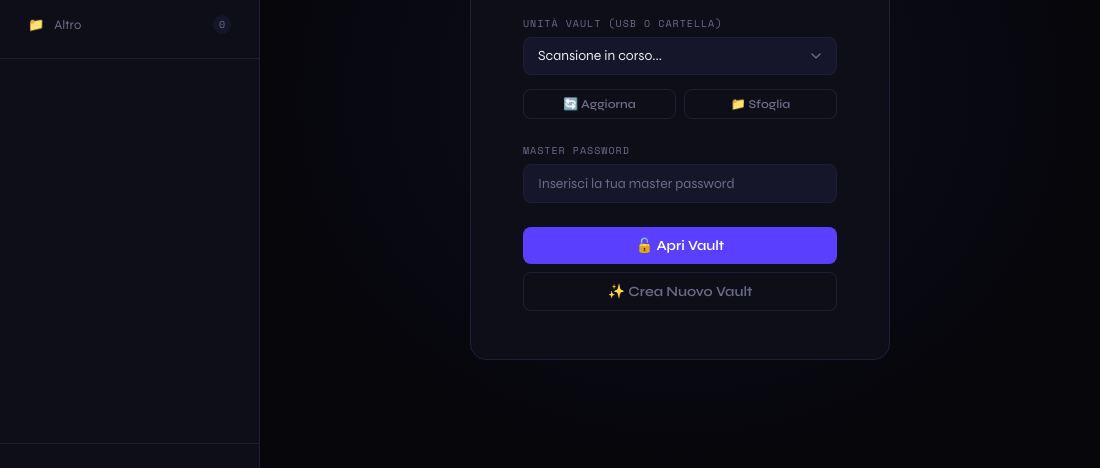
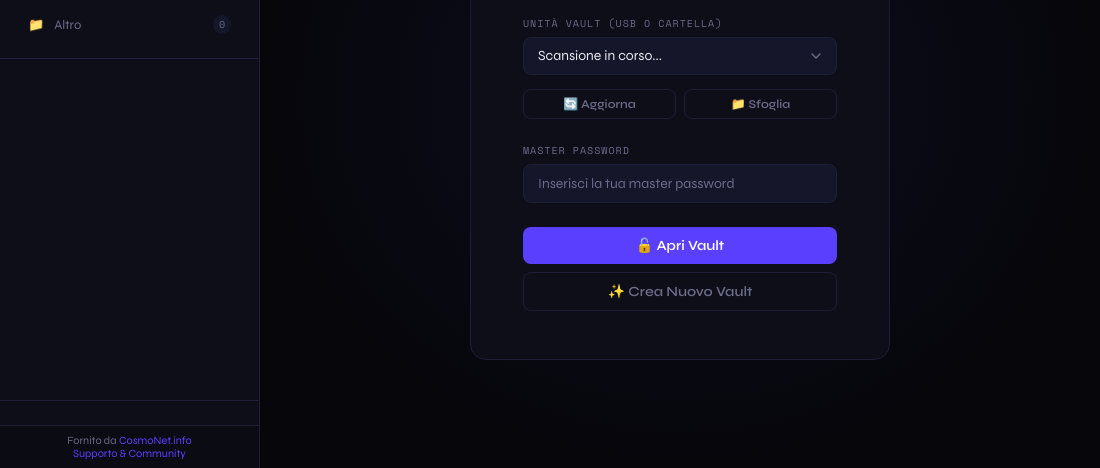
Before and after one commit to CosmoNetinfo/VaultKey, an Electron app: page index.html in a window 1100 px wide. Shown: the part 332-800 px from the top of the page. Drawn offline with nearby package versions, Linux system fonts and the light colour scheme; no server answers.

Commit message:
feat: add branding and support forum links

```diff
--- a/index.html
+++ b/index.html
@@ -866,6 +866,24 @@
         flex: 1;
         font-size: 12px;
       }
+
+      .branding-footer {
+        padding: 8px 12px;
+        font-size: 11px;
+        color: var(--text-dim);
+        border-top: 1px solid var(--border);
+        text-align: center;
+        background: rgba(0,0,0,0.2);
+      }
+      .branding-footer a {
+        color: var(--accent);
+        text-decoration: none;
+        font-weight: 500;
+        cursor: pointer;
+      }
+      .branding-footer a:hover {
+        text-decoration: underline;
+      }
     </style>
   </head>
   <body>
@@ -945,6 +963,11 @@
             >
               🔒 Blocca
             </button>
+          </div>
+
+          <div class="branding-footer">
+            Fornito da <a id="link-branding">CosmoNet.info</a><br>
+            <a id="link-support">Supporto & Community</a>
           </div>
         </div>
 
--- a/preload.js
+++ b/preload.js
@@ -10,5 +10,6 @@ contextBridge.exposeInMainWorld('vaultAPI', {
   selectFolder: () => ipcRenderer.invoke('select-folder'),
   selectCsvFile: () => ipcRenderer.invoke('select-csv-file'),
   readFile: (path) => ipcRenderer.invoke('read-file', path),
+  openExternal: (url) => ipcRenderer.send('open-external', url),
   platform: process.platform,
 });
--- a/renderer.js
+++ b/renderer.js
@@ -576,6 +576,14 @@ document.addEventListener('DOMContentLoaded', async () => {
     }
   });
 
+  // Branding Links
+  document.getElementById('link-branding').addEventListener('click', () => {
+    window.vaultAPI.openExternal('https://www.cosmonet.info');
+  });
+  document.getElementById('link-support').addEventListener('click', () => {
+    window.vaultAPI.openExternal('https://www.cosmonet.info/community/');
+  });
+
   // Close modal on overlay click
   document.getElementById('modal-generator').addEventListener('click', e => {
     if (e.target === e.currentTarget) e.currentTarget.classList.remove('open');
```
Also changed, not shown: main.js (+6 -1 lines).
